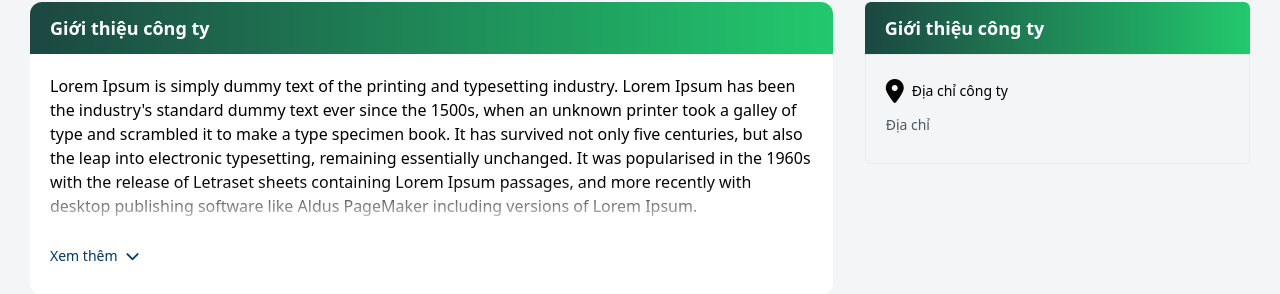
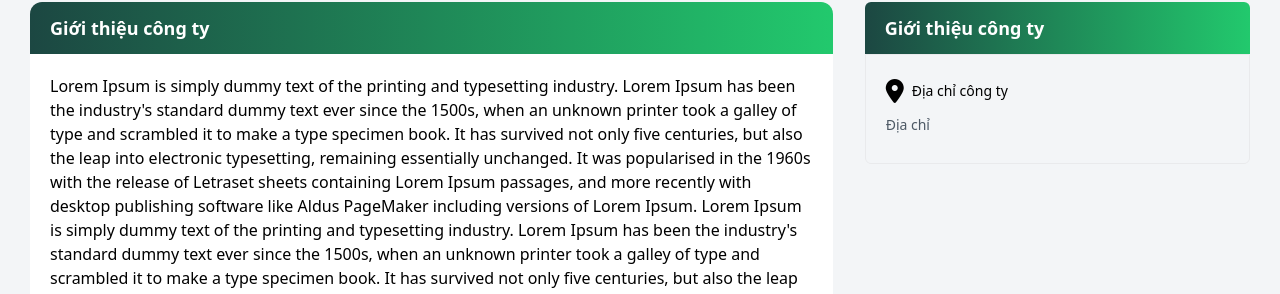
Before and after one commit to quangbruh123/guest-fe, a React (Vite) app: page /cong-ty/1 in a window 1280 px wide. Shown: the part 500-794 px from the top of the page. Built offline with nearby package versions, Linux system fonts and the light colour scheme.

Commit message:
đã xong full

```diff
--- /dev/null
+++ b/src/Components/Company/CompanyParagraph.jsx
@@ -0,0 +1,41 @@
+import React, { useEffect, useRef, useState } from "react";
+
+const CompanyParagraph = ({ paragraph }) => {
+  const contentDiv = useRef(null);
+  const overflow = useRef(false);
+  const [expand, setExpand] = useState(null);
+  useEffect(() => {
+    if (contentDiv.current.clientHeight >= 250) {
+      overflow.current = true;
+    }
+  }, []);
+  return (
+    <>
+      <div className={"relative"} ref={contentDiv}>
+        <p
+          className={"mb-3 overflow-hidden " + (expand ? "h-fit" : "h-[250px]")}
+        >
+          {paragraph}
+        </p>
+
+        {overflow.current && !expand && (
+          <div className="absolute bottom-0 h-[48px] w-full bg-gradient-to-b from-transparent to-white"></div>
+        )}
+      </div>
+      {overflow.current && (
+        <button
+          className="mt-4 border-none text-sm font-medium text-blue-dam outline-none"
+          onClick={() => {
+            setExpand((prev) => !prev);
+            console.log(expand);
+          }}
+        >
+          Xem thêm
+          <i className="fa-solid fa-chevron-down ml-2"></i>
+        </button>
+      )}
+    </>
+  );
+};
+
+export default CompanyParagraph;
--- a/src/pages/public/CompanyDetail.jsx
+++ b/src/pages/public/CompanyDetail.jsx
@@ -1,7 +1,39 @@
 import { NavLink } from "react-router-dom";
 import JobItem from "../../Components/Company/JobItem";
+import { useEffect, useRef } from "react";
+import CompanyParagraph from "../../Components/Company/CompanyParagraph";
 
 const CompanyDetail = () => {
+  const paragraph = `Lorem Ipsum is simply dummy text of the printing and
+                    typesetting industry. Lorem Ipsum has been the industry's
+                    standard dummy text ever since the 1500s, when an unknown
+                    printer took a galley of type and scrambled it to make a
+                    type specimen book. It has survived not only five centuries,
+                    but also the leap into electronic typesetting, remaining
+                    essentially unchanged. It was popularised in the 1960s with
+                    the release of Letraset sheets containing Lorem Ipsum
+                    passages, and more recently with desktop publishing software
+                    like Aldus PageMaker including versions of Lorem Ipsum. \n
+                    Lorem Ipsum is simply dummy text of the printing and
+                    typesetting industry. Lorem Ipsum has been the industry's
+                    standard dummy text ever since the 1500s, when an unknown
+                    printer took a galley of type and scrambled it to make a
+                    type specimen book. It has survived not only five centuries,
+                    but also the leap into electronic typesetting, remaining
+                    essentially unchanged. It was popularised in the 1960s with
+                    the release of Letraset sheets containing Lorem Ipsum
+                    passages, and more recently with desktop publishing software
+                    like Aldus PageMaker including versions of Lorem Ipsum.\n
+                    Lorem Ipsum is simply dummy text of the printing and
+                    typesetting industry. Lorem Ipsum has been the industry's
+                    standard dummy text ever since the 1500s, when an unknown
+                    printer took a galley of type and scrambled it to make a
+                    type specimen book. It has survived not only five centuries,
+                    but also the leap into electronic typesetting, remaining
+                    essentially unchanged. It was popularised in the 1960s with
+                    the release of Letraset sheets containing Lorem Ipsum
+                    passages, and more recently with desktop publishing software
+                    like Aldus PageMaker including versions of Lorem Ipsum.`;
   return (
     <div className="m-auto w-main">
       <div className="cover-inner mb-6 min-h-[358px] rounded-xl bg-gradient-to-r from-[#212f3f] to-[#00b14f]">
@@ -62,25 +94,7 @@ const CompanyDetail = () => {
                 Giới thiệu công ty
               </h2>
               <div className="box-body px-5 pb-7 pt-5">
-                <div className="relative overflow-hidden">
-                  <p className="mb-3">
-                    Lorem Ipsum is simply dummy text of the printing and
-                    typesetting industry. Lorem Ipsum has been the industry's
-                    standard dummy text ever since the 1500s, when an unknown
-                    printer took a galley of type and scrambled it to make a
-                    type specimen book. It has survived not only five centuries,
-                    but also the leap into electronic typesetting, remaining
-                    essentially unchanged. It was popularised in the 1960s with
-                    the release of Letraset sheets containing Lorem Ipsum
-                    passages, and more recently with desktop publishing software
-                    like Aldus PageMaker including versions of Lorem Ipsum.
-                  </p>
-                  <div className="absolute bottom-0 h-[48px] w-full bg-gradient-to-b from-transparent to-white"></div>
-                </div>
-                <button className="mt-4 border-none text-sm font-medium text-blue-dam outline-none">
-                  Xem thêm
-                  <i className="fa-solid fa-chevron-down ml-2"></i>
-                </button>
+                <CompanyParagraph paragraph={paragraph} />
               </div>
             </div>
 
```
